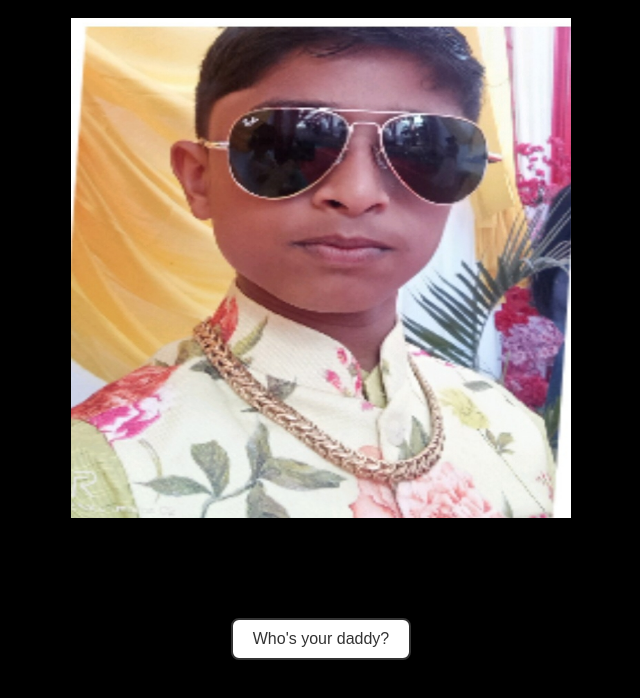
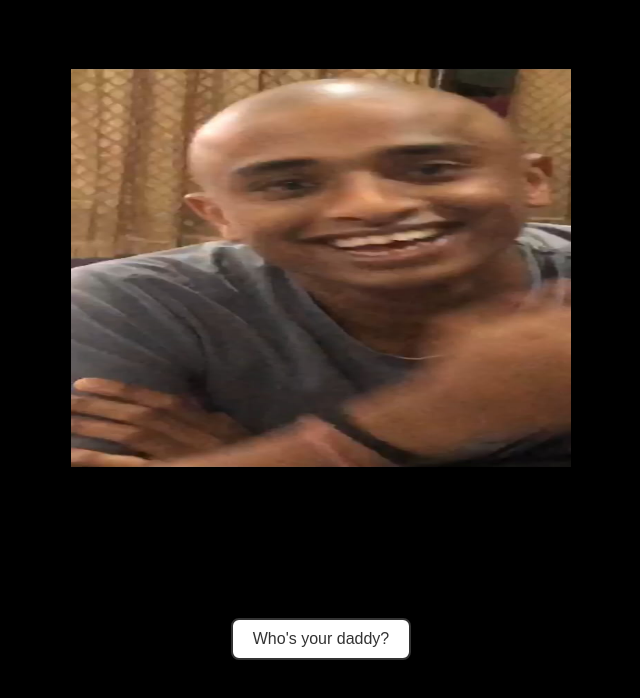
Before and after one commit to ShreyashTailor/hamsterstudy, a plain HTML site: page index.html in a window 1280 px wide. Shown: the part 50-748 px from the top of the page, without its empty margins (319-959 px from the left). Drawn offline with Linux system fonts and the light colour scheme.

Commit message:
Update index.html

```diff
--- a/index.html
+++ b/index.html
@@ -57,7 +57,7 @@ body {
 
 <h1>Dhruval - Shivaji the BOSS</h1>
 
-    <img src="img.jpg" height="500" width="500" border="black"></center>
+    <img src="imgop.jpg" height="500" width="500" border="black"></center>
 
     <center><button id="coolButton" class="cool-button">Who's your daddy?</button>
     <script src="script.js"></script></center>
```
